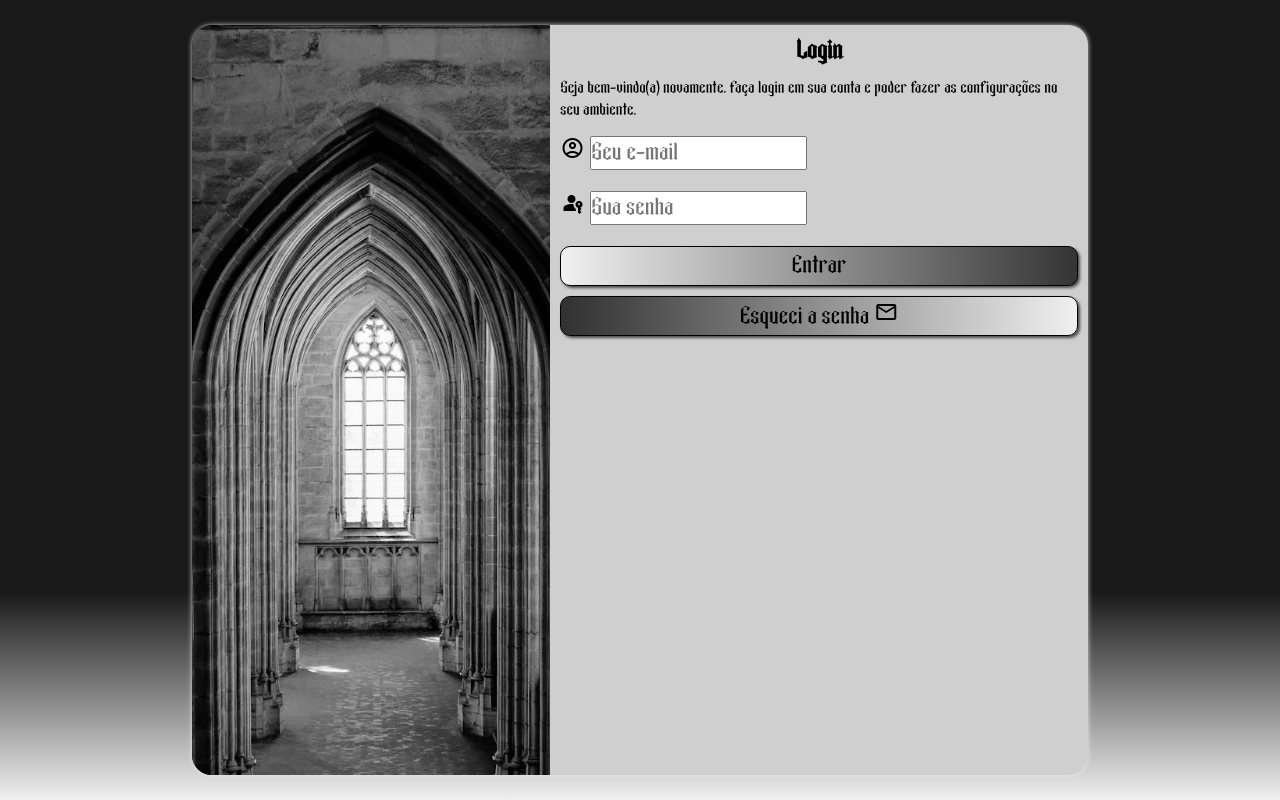
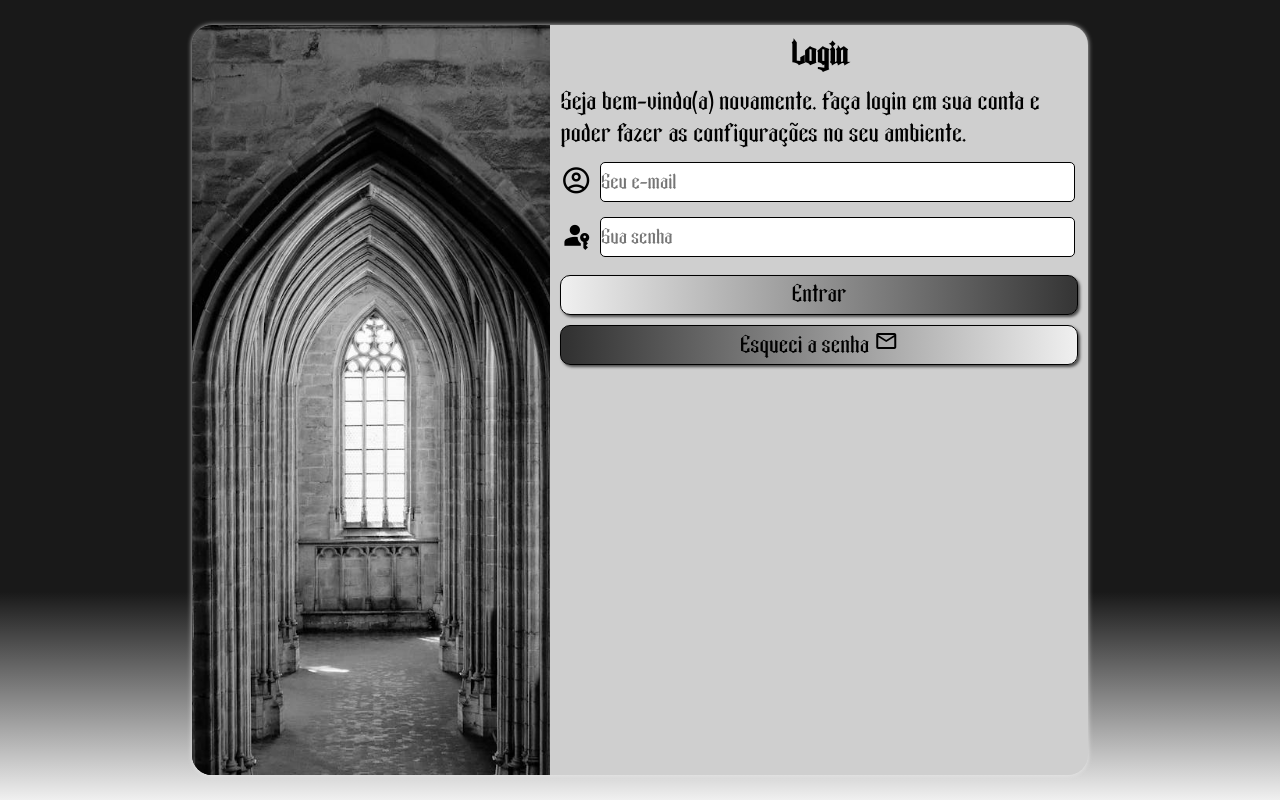
Before and after one commit to GustavoSchnoor/tela-login, a plain HTML site: page index.html in a window 1280 px wide. Drawn offline with nearby package versions, Linux system fonts and the light colour scheme; files whose address does not match are found by name.

Commit message:
Att Media Queries

```diff
--- a/estilos/media-query.css
+++ b/estilos/media-query.css
@@ -11,25 +11,25 @@
 
     #imagem {
         float: left;
-        width: 35%;
+        width: 40%;
         height: 100%;
         background-size: cover;
     }
 
     #formulario {
         float: right;
-        width: 65%;
+        width: 60%;
         height: 100%;
     }
 
     #formulario h1 {
-        font-size: 1.7em;
+        font-size: 2.1em;
         text-align: center;
         margin-bottom: 10px;
     }
 
     #formulario p {
-        font-size: 1.1em;
+        font-size: 1.7em;
     }
 }
 
@@ -69,12 +69,12 @@
     }
 
     #formulario h1 {
-        font-size: 2em;
+        font-size: 3em;
         text-align: center;
         margin-bottom: 10px;
     }
 
     #formulario p {
-        font-size: 1.3em;
+        font-size: 1.8em;
     }
 }
--- a/estilos/style.css
+++ b/estilos/style.css
@@ -61,7 +61,7 @@ main {
 
 .campo {
     display: block;
-    font-size: 1.6em;
+    font-size: 1.4em;
     height: 40px;
     border-radius: 10px;
     margin: 15px 0px;
@@ -69,6 +69,20 @@ main {
 
 .campo label {
     display: none;
+}
+
+.campo span {
+    font-size: 1.4em;
+    width: 35px;
+}
+
+.campo input {
+    font-size: 1em;
+    width: calc(100% - 42px);
+    height: 100%;
+    transform: translateY(-7px);
+    border-radius: 5px;
+    border: 1px solid black;
 }
 
 #formulario h1 {
```
